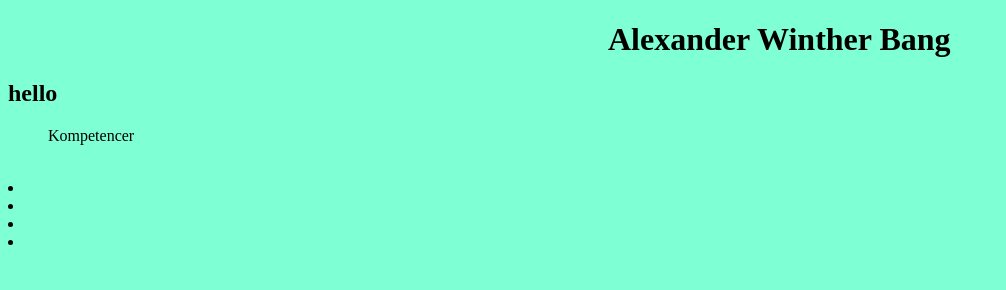
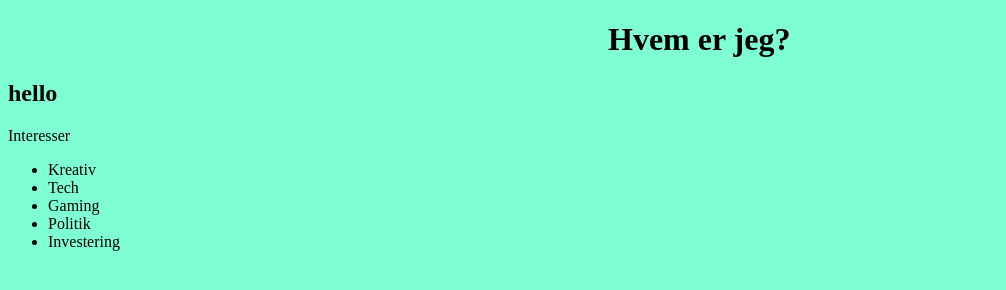
Before and after one commit to AlexanderWinther/first-git-project, a plain HTML site: page index.html in a window 1280 px wide. Shown: the whole page, without its empty margins (0-1006 px from the left). Drawn offline with Linux system fonts and the light colour scheme.

Commit message:
changed ul2 to ul. Changed original ul to header "interesser"

```diff
--- a/index.html
+++ b/index.html
@@ -6,23 +6,21 @@
     <link rel="stylesheet" type="text/css" href="main.css" />
 
 </head>
-<h1>Alexander Winther Bang</h1>
+<h1>Hvem er jeg?</h1>
 <h2>hello</h2>
 <header>
-    <ul>Kompetencer</ul>
-    <img
-    />
+    <header>Interesser</header>
     <nav>
-        <ul2>
-            <li></li>
-            <li></li>
-            <li></li>
-            <li></li>
-        </ul2>
+        <ul>
+            <li>Kreativ</li>
+            <li>Tech</li>
+            <li>Gaming</li>
+            <li>Politik</li>
+            <li>Investering</li>
+        </ul>
     </nav>
 </header>
 <section>
-    <img
-    />
+
 </section>
 </html>
```
